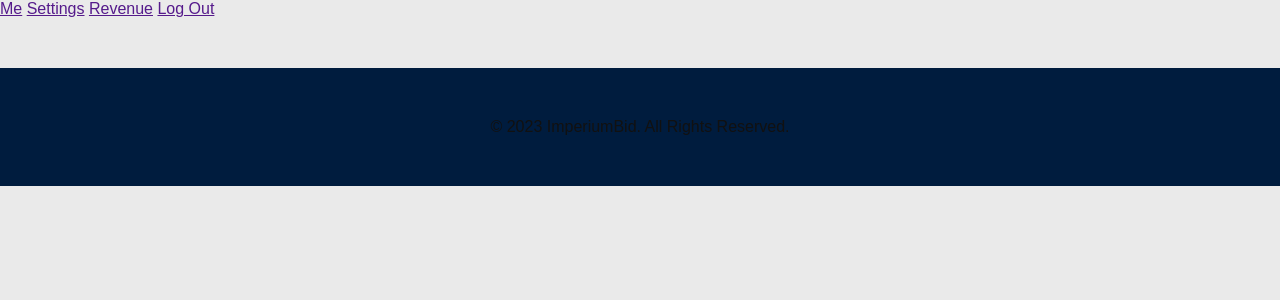
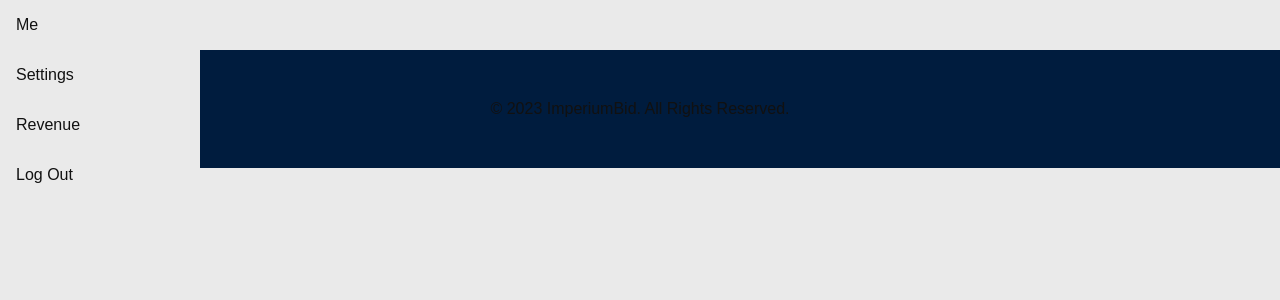
Before and after one commit to devrajoshi/BidBazaar-An-Online-Auction-Platform, a Django app: page /profile/1 in a window 1280 px wide. Shown: the part 78-378 px from the top of the page. Run offline with Django 4.2, Linux system fonts and the light colour scheme.

Commit message:
`add` : style for sidebar added

```diff
--- a/web/static/css/style.css
+++ b/web/static/css/style.css
@@ -19,7 +19,6 @@
   --button-fg-primary: var(--button-fg-light-primary);
   --text-primary: var(--text-light-primary);
   --text-secondary: var(--text-light-secondary);
-
 
   --padding-primary: 0px 10px;
 }
@@ -98,13 +97,13 @@ main {
 }
 
 .auction-item-image {
-	height: 200px;
+  height: 200px;
 }
 
 .auction-item-image img {
-	width: 100%;
-	height: 100%;
-	object-fit: cover;
+  width: 100%;
+  height: 100%;
+  object-fit: cover;
   border-top-left-radius: 5px;
   border-top-right-radius: 5px;
 }
@@ -115,8 +114,35 @@ main {
   padding: 2px 10px 8px 10px;
 }
 
-.form-group input[type=text] {
+.form-group input[type="text"] {
   text-indent: 5px;
+}
+
+.sidebar {
+  margin: 0;
+  padding: 0;
+  width: 200px;
+  background-color: var(--bg-primary);
+  position: fixed;
+  height: 100%;
+  overflow: auto;
+}
+
+.sidebar a {
+  display: block;
+  color: var(--text-primary);
+  padding: 16px;
+  text-decoration: none;
+}
+
+.sidebar a.active {
+  background-color: var(--button-bg-primary);
+  color: var(--text-secondary);
+}
+
+.sidebar a:hover:not(.active) {
+  background-color: var(--button-bg-primary);
+  color: var(--text-primary);
 }
 
 footer {
```
